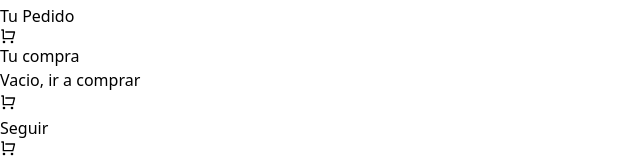
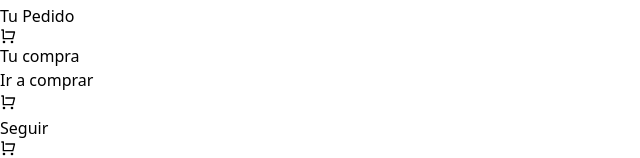
Before and after one commit to marianocoriadw/elPorton, a React (Vite) app: page /pedido in a window 1280 px wide. Shown: the part 405-563 px from the top of the page, without its empty margins (0-640 px from the left). Built offline with nearby package versions, Linux system fonts and the light colour scheme.

Commit message:
modificaciones cart

```diff
--- a/src/components/CartProducts.jsx
+++ b/src/components/CartProducts.jsx
@@ -12,15 +12,15 @@ const {cart, eliminar , total} = useContext(Context);
   return (
     <>
     <div className='pt-12 w-full min-h-[92vh] bg-gray-200 rounded-xl shadow-xl'>
-     <div className='w-[90%]  md:w-[60%] h-auto bg-gray-300 mx-auto mt-10 rounded-xl'>
-      <div className='grid lg:grid-cols-3'>
+     <div className='w-full  md:w-[60%] h-auto bg-gray-300 mx-auto mt-10 rounded-xl'>
+      <div className='grid lg:grid-cols-3 w-full'>
         <h1 className='grid col-span-3 text-center text-3xl lg:text-5xl text-black p-5 border-b border-black font-bold'>Tu compra</h1>
         <div className='grid col-span-3 gap-1'>
           { cart.length === 0
           ?
           <div className='grid col-span-3 text-3xl text-black m-5 min-h-[40vh]'>
             <div className='flex justify-center items-center gap-3'>
-              <h1 >Vacio, ir a comprar</h1>
+              <h1 >Ir a comprar</h1>
               <Link to='/products'>
                 <button className='bg-[#eed763] py-1 p-2 rounded-xl'><RiShoppingCartLine /> </button>
               </Link>
```
